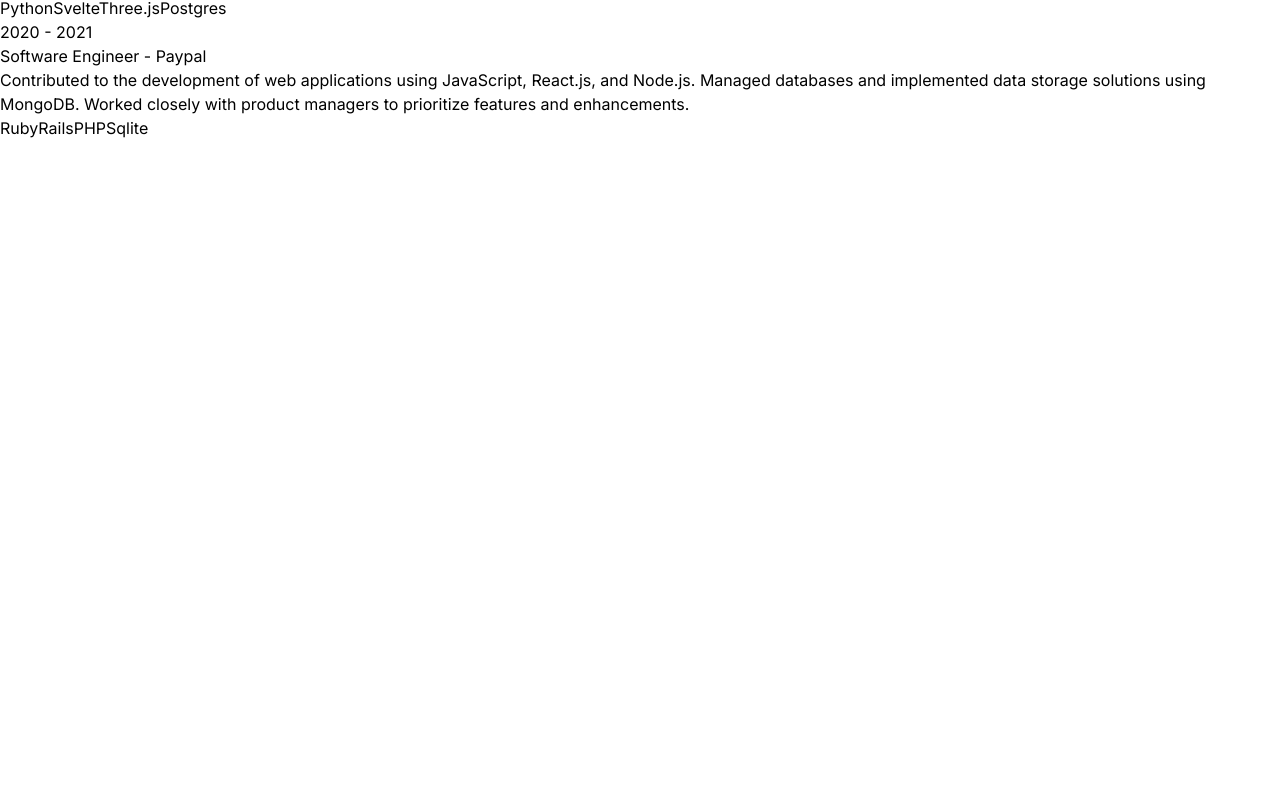
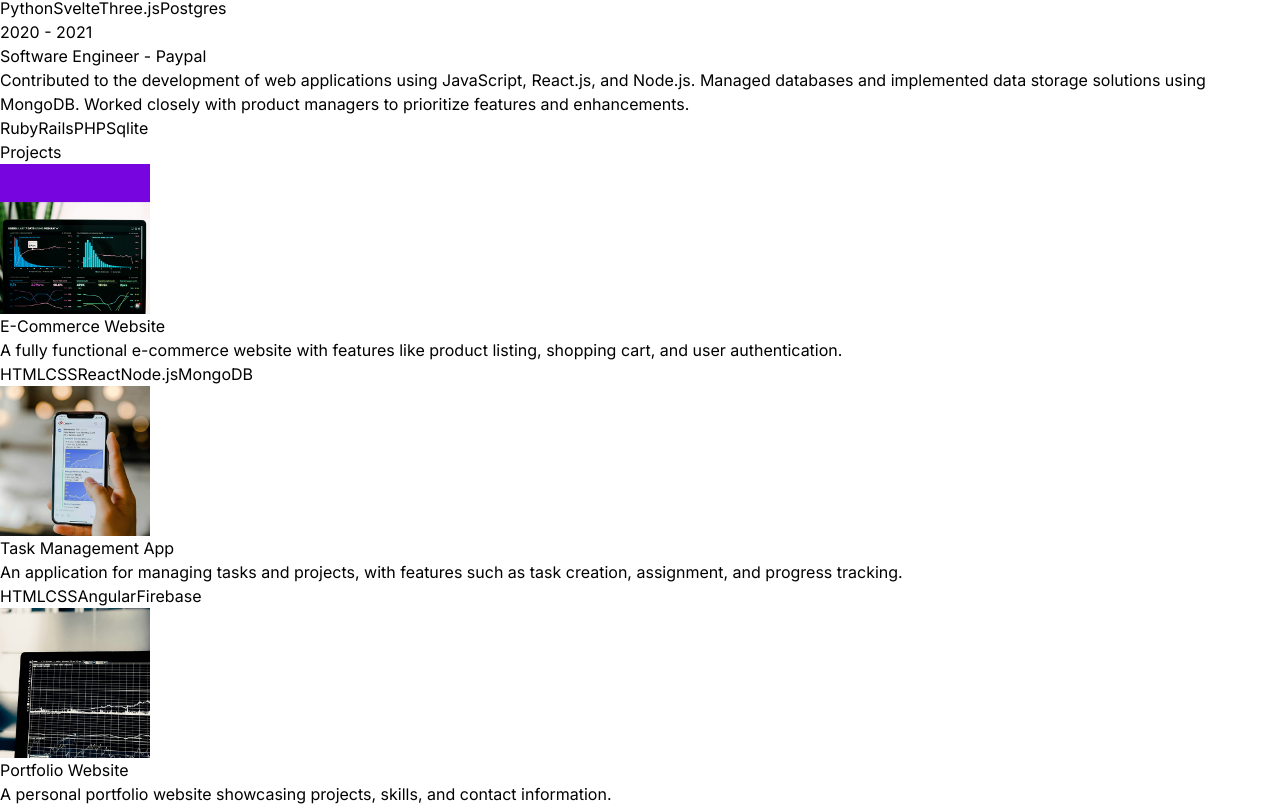
Before and after one commit to Rohitsalgar125/react_portfolio_tailwind, a React (Vite) app: page / in a window 1280 px wide. Shown: the part 1850-2660 px from the top of the page. Before the commit the page ends 1990 px from the top, so only its background shows below. Built offline with nearby package versions, Linux system fonts and the light colour scheme.

Commit message:
added projects

```diff
--- a/src/App.jsx
+++ b/src/App.jsx
@@ -2,6 +2,7 @@
 import Experience from "./components/Experience";
 import Navbar from "./components/Navbar";
 import Profile from "./components/Profile";
+import Projects from "./components/Projects";
 import Technologies from "./components/Technologies";
 
 function App() {
@@ -16,6 +17,7 @@
         <About />
         <Technologies />
         <Experience />
+        <Projects/>
       </div>
     </div>
   );
--- /dev/null
+++ b/src/components/Projects.jsx
@@ -0,0 +1,43 @@
+import React from "react";
+import { PROJECTS } from "../constants";
+
+const Projects = () => {
+  return (
+    <div className="border-b border-neutral-400 pb-4">
+      <h1 className="my-20 text-center text-4xl">Projects</h1>
+      <div>
+        {PROJECTS.map((project, index) => {
+          return (
+            <div key={index} className="mb-8 flex flex-wrap lg:justify-center">
+              <div className="w-full lg:w-1/4 ">
+                <img
+                  className="mb-6 rounded "
+                  width={150}
+                  height={150}
+                  src={project.image}
+                  alt={project.title}
+                />
+              </div>
+              <div className="w-full max-w-xl lg:w-3/4">
+                <h6 className="mb-2 font-semibold">{project.title}</h6>
+                <p className="mb-4 text-neutral-400">{project.description}</p>
+                {project.technologies?.map((tech, i) => {
+                  return (
+                    <span
+                      className="mr-2 mt-4 rounded bg-neutral-900 px-2 py-1 text-sm font-medium text-purple-800"
+                      key={i}
+                    >
+                      {tech}
+                    </span>
+                  );
+                })}
+              </div>
+            </div>
+          );
+        })}
+      </div>
+    </div>
+  );
+};
+
+export default Projects;
```
